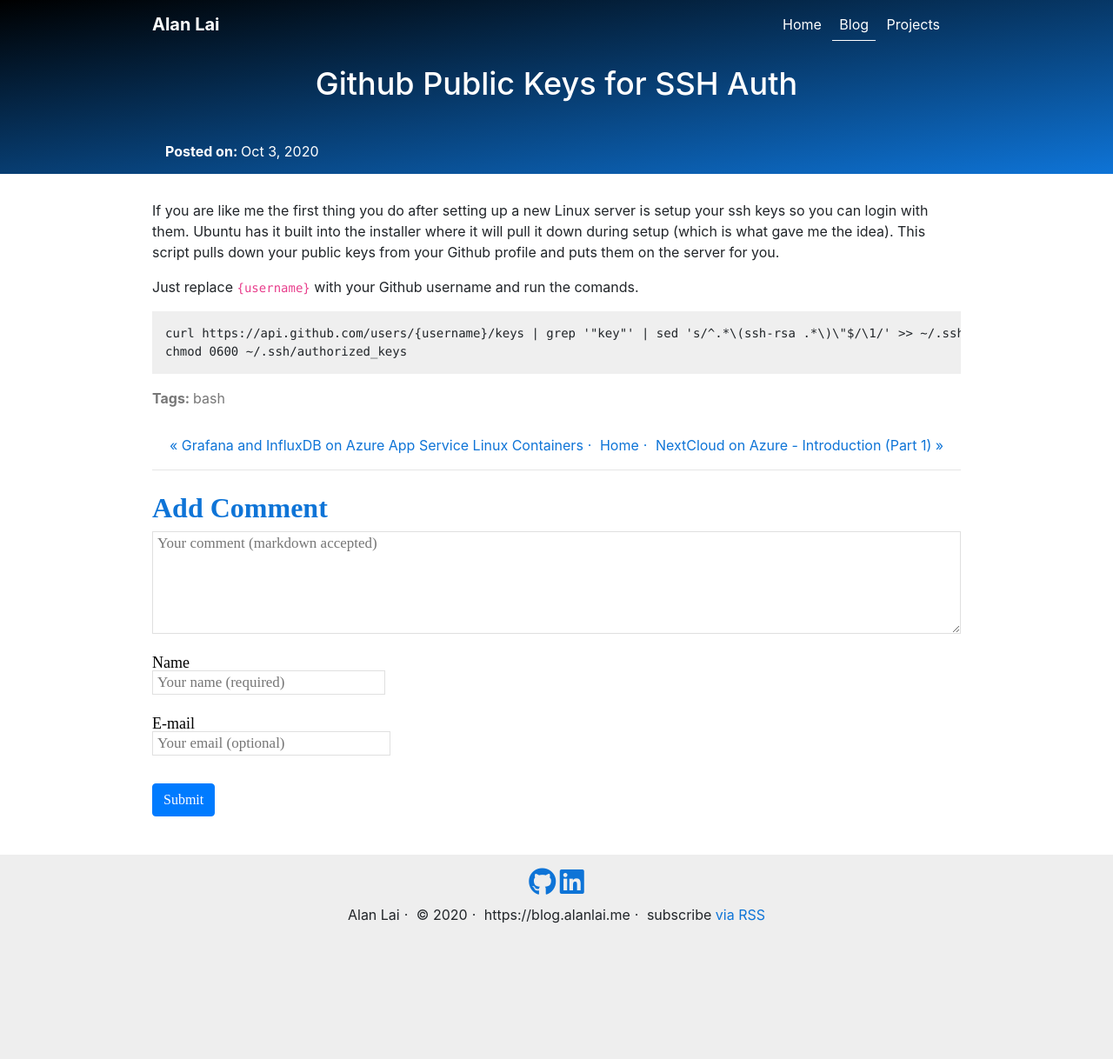
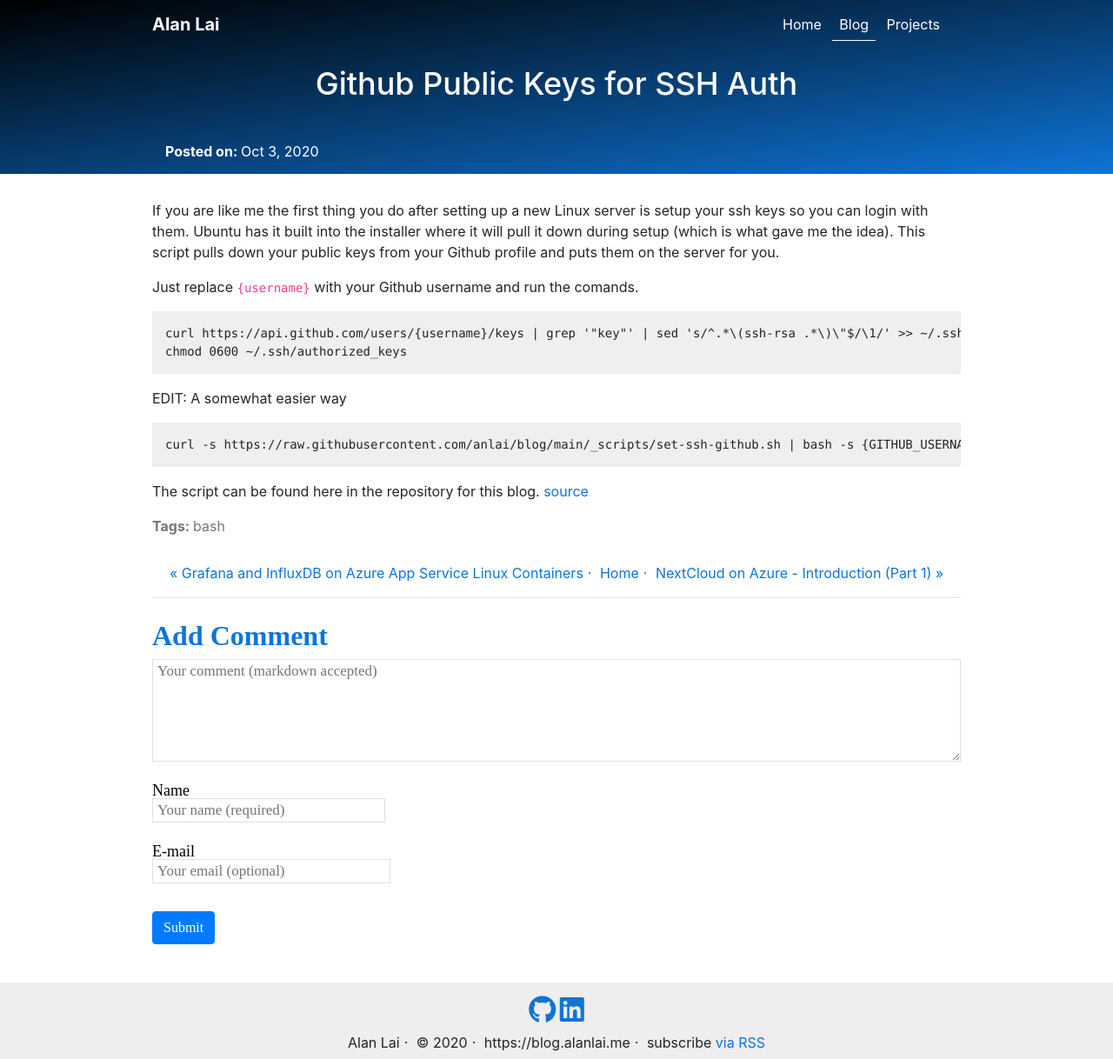
Before and after one commit to anlai/blog, a Jekyll site: the page built from _posts/2020-10-03-github-ssh-publickeys.md, in a window 1280 px wide and 1218 px high. Shown: the whole window at 87% size. Built offline with Jekyll 4.4.1, drawn with Linux system fonts in a browser that asks for light colours; nearby versions of some CDN libraries.

Commit message:
updated scripts

````diff
--- a/_posts/2020-10-03-github-ssh-publickeys.md
+++ b/_posts/2020-10-03-github-ssh-publickeys.md
@@ -13,3 +13,11 @@
 curl https://api.github.com/users/{username}/keys | grep '"key"' | sed 's/^.*\(ssh-rsa .*\)\"$/\1/' >> ~/.ssh/authorized_keys
 chmod 0600 ~/.ssh/authorized_keys
 ```
+
+EDIT: A somewhat easier way
+
+```bash
+curl -s https://raw.githubusercontent.com/anlai/blog/main/_scripts/set-ssh-github.sh | bash -s {GITHUB_USERNAME}
+```
+
+The script can be found here in the repository for this blog. [source](https://github.com/anlai/blog/blob/main/_scripts/set-ssh-github.sh)
````
Also changed, not shown: _posts/2021-04-06-using-wsl-for-development.md (+2 -2 lines).
